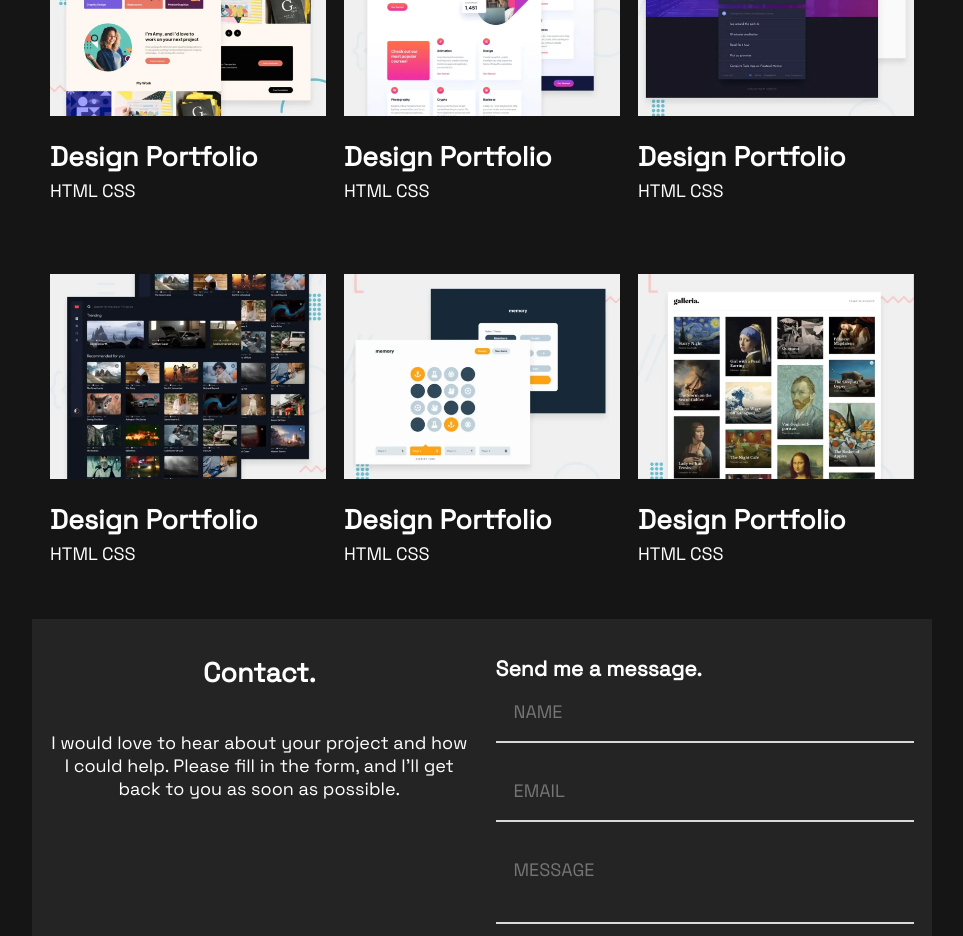
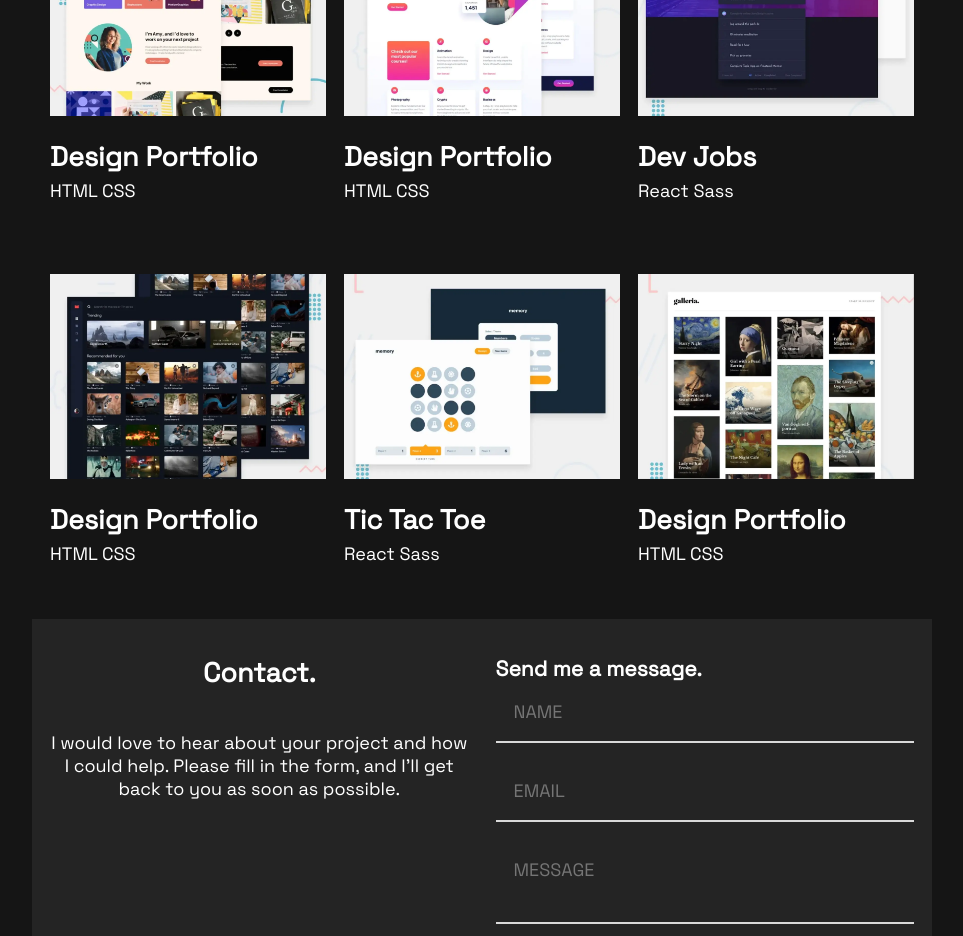
Before and after one commit to sammyodiagbe/portfolio-fem, a React (Create React App) app: page / in a window 1280 px wide. Shown: the part 1260-2196 px from the top of the page, without its empty margins (158-1121 px from the left). Built offline with nearby package versions, Linux system fonts and the light colour scheme.

Commit message:
cleaning up

```diff
--- a/src/App.js
+++ b/src/App.js
@@ -137,8 +137,8 @@ function App() {
                   </div>
                 </div>
                 <div className="project-details">
-                  <h2>Design Portfolio</h2>
-                  <p>HTML CSS</p>
+                  <h2>Dev Jobs</h2>
+                  <p>React Sass</p>
                 </div>
                 <div className="view">
                   <a href="#view-website">View website</a>
@@ -171,8 +171,8 @@ function App() {
                   </div>
                 </div>
                 <div className="project-details">
-                  <h2>Design Portfolio</h2>
-                  <p>HTML CSS</p>
+                  <h2>Tic Tac Toe</h2>
+                  <p>React Sass</p>
                 </div>
                 <div className="view">
                   <a href="#view-website">View website</a>
```
